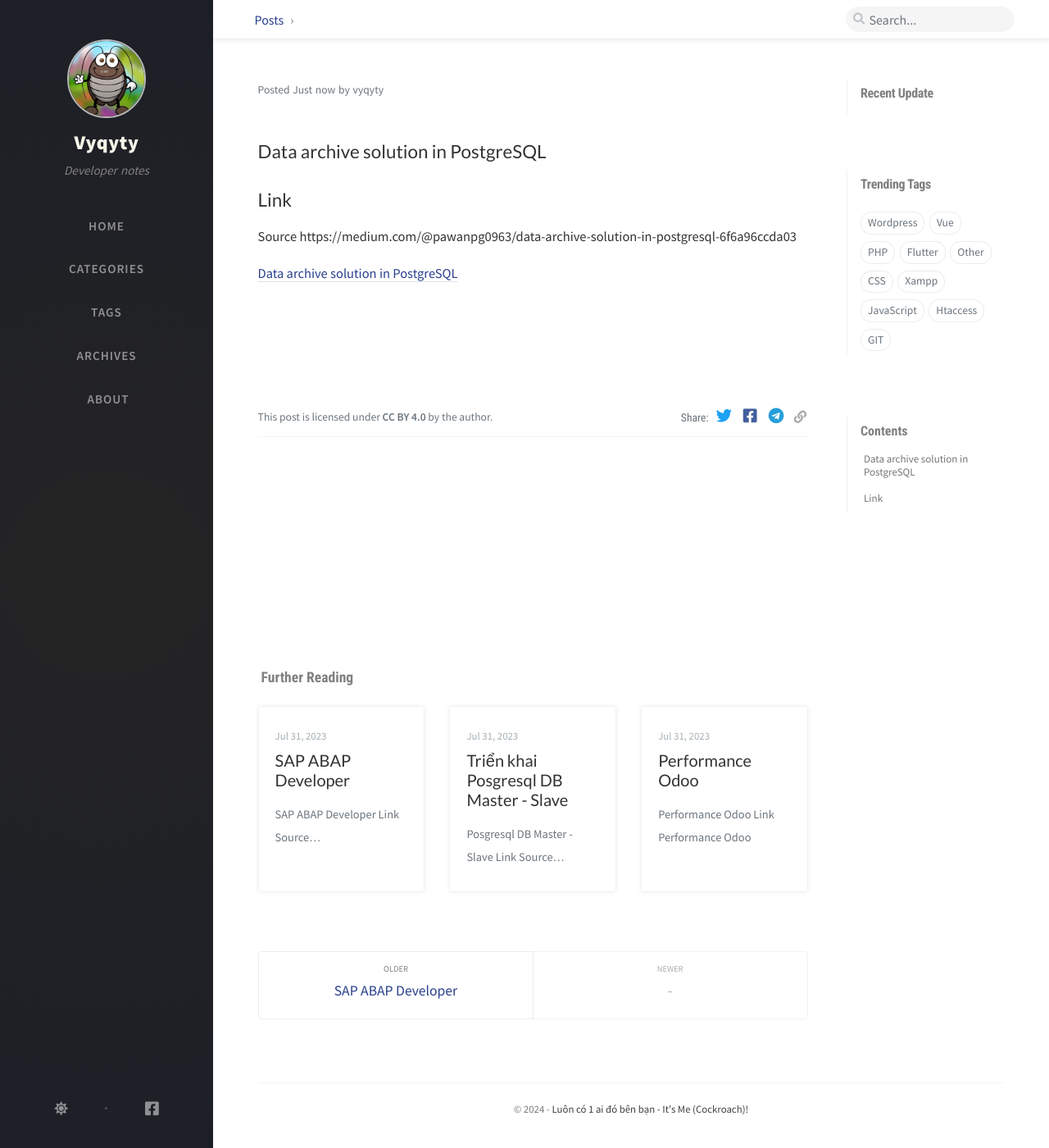
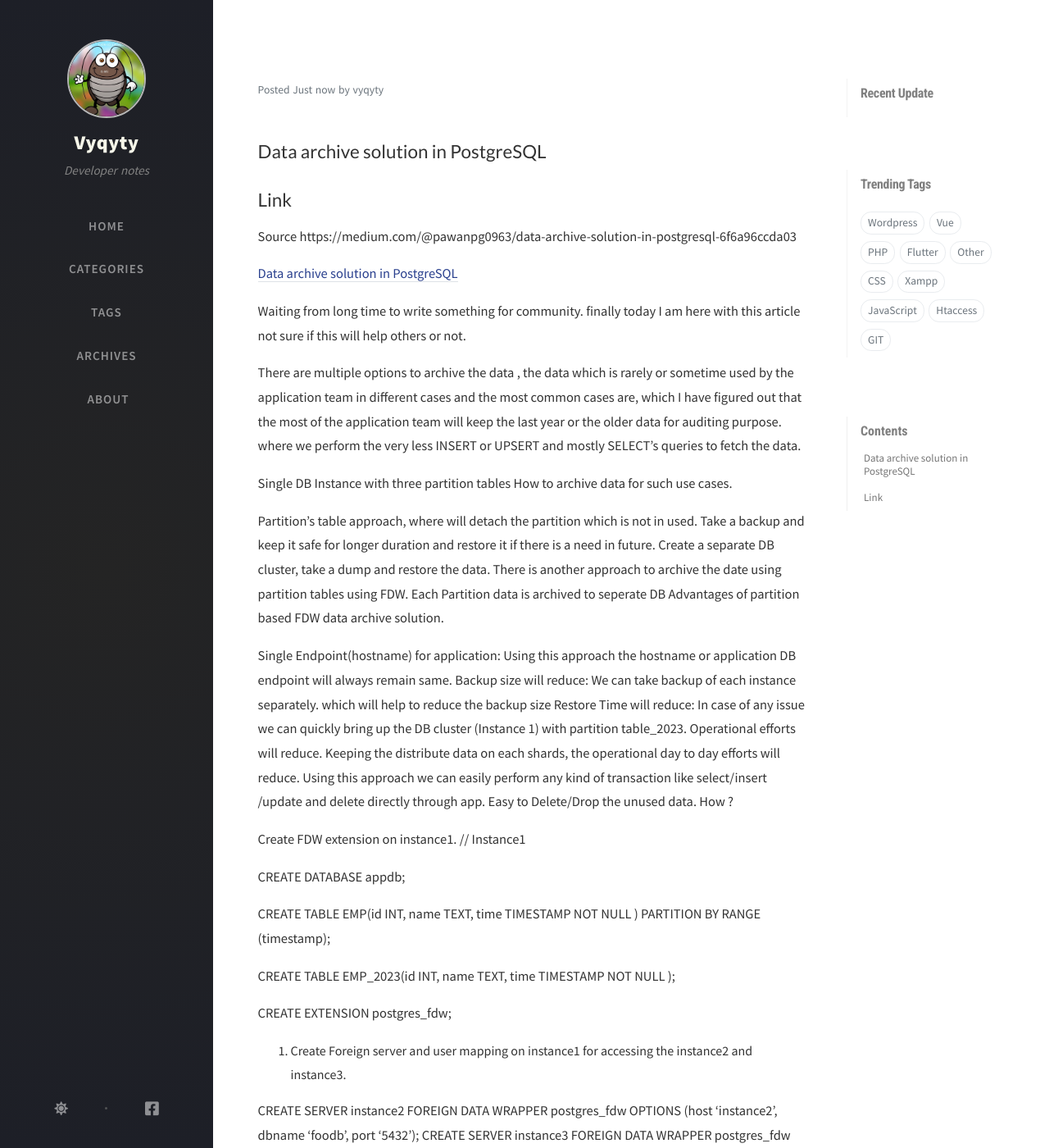
Before and after one commit to vyqyty/vyqyty.github.io, a Jekyll site: the page built from _posts/2024-01-13-data-archive-solution-in-postgresql.md, in a window 1280 px wide and 1400 px high. Shown: the whole window at 82% size. Built offline with Jekyll 4.4.1, drawn with Linux system fonts in a browser that asks for light colours; nearby versions of some CDN libraries; comment, search, counter and statistics services are not loaded; some of the changed text lies outside the part shown.

Commit message:
Update 2024-01-13-data-archive-solution-in-postgresql.md

```diff
--- a/_posts/2024-01-13-data-archive-solution-in-postgresql.md
+++ b/_posts/2024-01-13-data-archive-solution-in-postgresql.md
@@ -11,3 +11,66 @@ math: true
 Source https://medium.com/@pawanpg0963/data-archive-solution-in-postgresql-6f6a96ccda03
 
 [Data archive solution in PostgreSQL](https://medium.com/@pawanpg0963/data-archive-solution-in-postgresql-6f6a96ccda03)
+
+
+Waiting from long time to write something for community. finally today I am here with this article not sure if this will help others or not.
+
+There are multiple options to archive the data , the data which is rarely or sometime used by the application team in different cases and the most common cases are, which I have figured out that the most of the application team will keep the last year or the older data for auditing purpose. where we perform the very less INSERT or UPSERT and mostly SELECT’s queries to fetch the data.
+
+Single DB Instance with three partition tables
+How to archive data for such use cases.
+
+Partition’s table approach, where will detach the partition which is not in used.
+Take a backup and keep it safe for longer duration and restore it if there is a need in future.
+Create a separate DB cluster, take a dump and restore the data.
+There is another approach to archive the date using partition tables using FDW.
+Each Partition data is archived to seperate DB
+Advantages of partition based FDW data archive solution.
+
+Single Endpoint(hostname) for application: Using this approach the hostname or application DB endpoint will always remain same.
+Backup size will reduce: We can take backup of each instance separately. which will help to reduce the backup size
+Restore Time will reduce: In case of any issue we can quickly bring up the DB cluster (Instance 1) with partition table_2023.
+Operational efforts will reduce. Keeping the distribute data on each shards, the operational day to day efforts will reduce.
+Using this approach we can easily perform any kind of transaction like select/insert /update and delete directly through app.
+Easy to Delete/Drop the unused data.
+How ?
+
+Create FDW extension on instance1.
+// Instance1
+
+CREATE DATABASE appdb;
+
+CREATE TABLE EMP(id INT, name TEXT, time TIMESTAMP NOT NULL ) PARTITION BY RANGE (timestamp);
+
+CREATE TABLE EMP_2023(id INT, name TEXT, time TIMESTAMP NOT NULL );
+
+
+CREATE EXTENSION postgres_fdw;
+2. Create Foreign server and user mapping on instance1 for accessing the instance2 and instance3.
+
+
+CREATE SERVER instance2 FOREIGN DATA WRAPPER postgres_fdw OPTIONS (host 'instance2', dbname 'foodb', port '5432');
+CREATE SERVER instance3 FOREIGN DATA WRAPPER postgres_fdw OPTIONS (host 'instance3', dbname 'foodb', port '5432');
+
+
+CREATE USER MAPPING FOR postgres SERVER instance2 OPTIONS (user 'bob', password 'secret');
+CREATE USER MAPPING FOR postgres SERVER instance2 OPTIONS (user 'bob', password 'secret');
+3. Create child partition table on instance2 and instance3 respectively.
+
+CREATE TABLE EMP_2021 (id INT, name TEXT, time TIMESTAMP NOT NULL );  // Instance2
+
+CREATE TABLE EMP_2022 (id int, name text, time TIMESTAMP NOT NULL);   // Instance3
+4. Create a foreign table on instance1.
+
+CREATE FOREIGN TABLE EMP_2021 PARTITION OF EMP for values from ('2021-01-01') to ('2021-12-31') SERVER instance2;
+
+CREATE FOREIGN TABLE EMP_2022 PARTITION OF EMP for values from ('2022-01-01') to ('2022-12-31') SERVER instance3;
+5. Dump the data of partition emp_2021 and partition emp_2022 from instance1 and restore it on instance2 and instance3 respectively.
+
+Using the above approach you can access the data of each partition from instance1 and whenever purge of data is required for unused partitions. Decommission that particular instance without affecting the other partition tables.
+
+Conclusion:
+
+There are multiple options and ways to archive data in market, but according the future requirement of your data and business cases, we can decide which approach we have used to archive our data. so that we can fulfill the business requirements quick and with less operational efforts.
+
+Thanks you for reading the article…
```
